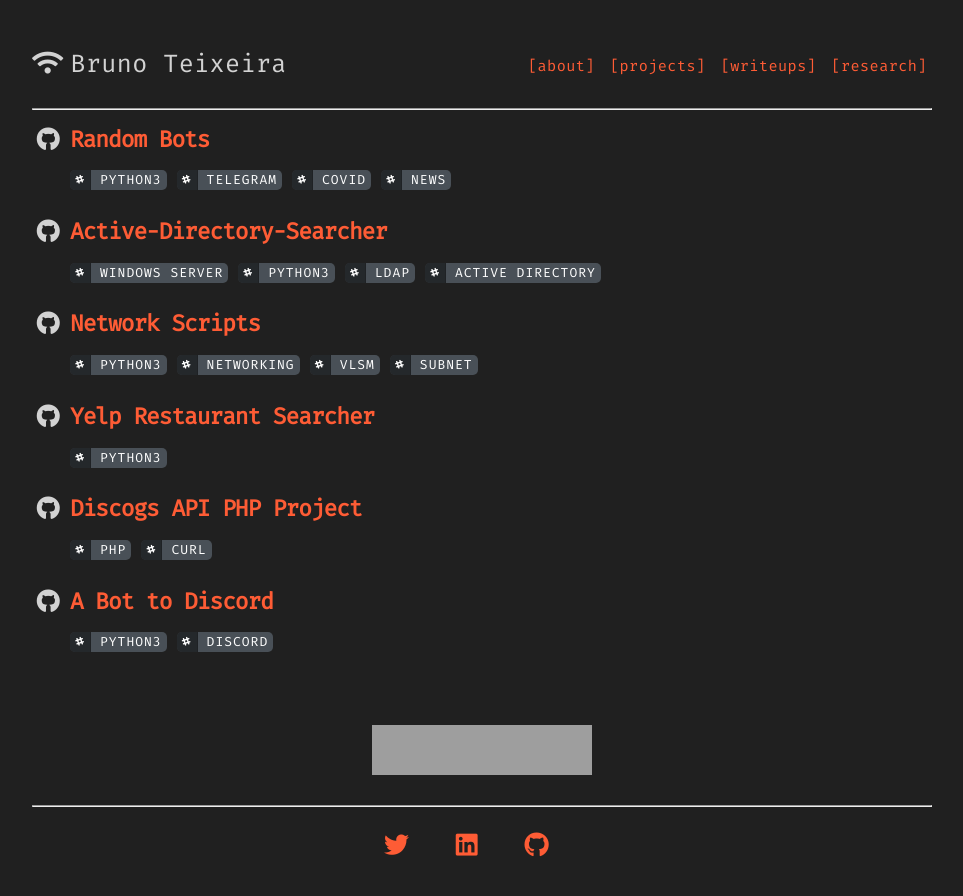
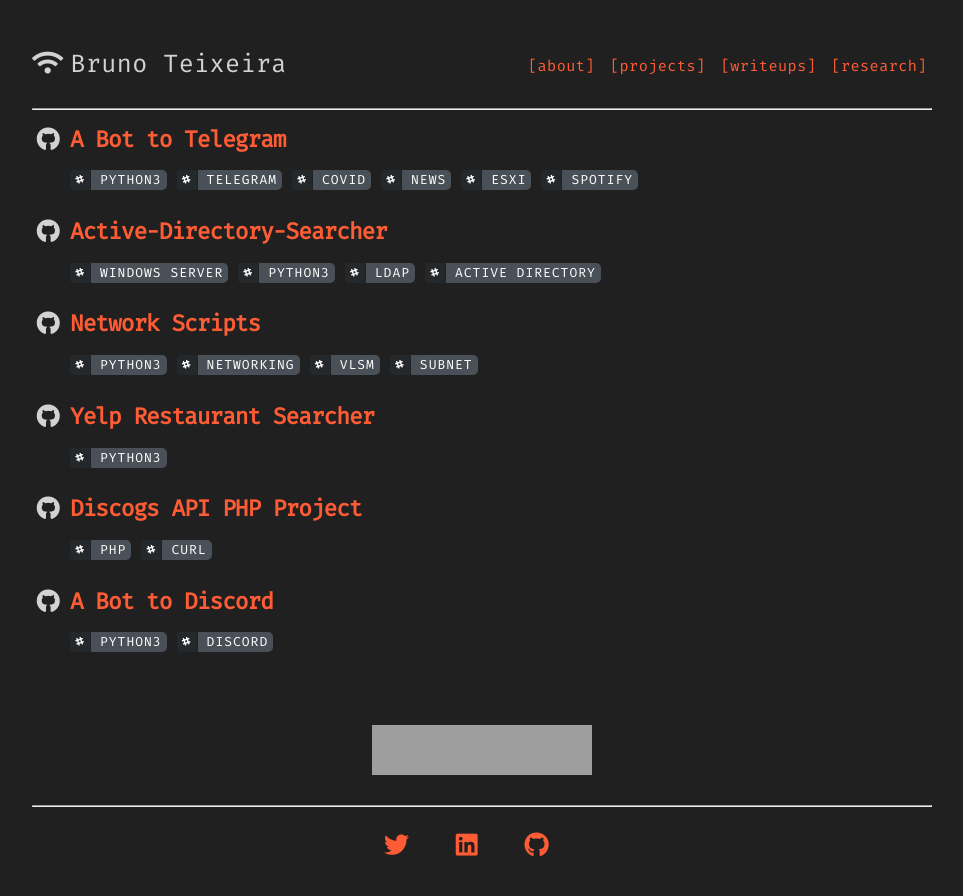
Before and after one commit to BrunoTeixeira1996/BrunoTeixeira1996.github.io, a Jekyll site: the page built from projects/index.html, in a window 1280 px wide, cut to the strip 0-896 px from the top of the page. Shown: the whole strip, without its empty margins (158-1121 px from the left). Built offline with Jekyll 4.4.1, drawn with Linux system fonts in a browser that asks for light colours; nearby versions of some CDN libraries; the list of posts is cut into pages by our own code; grey boxes are pictures that could not be loaded.

Commit message:
changed a repo

```diff
--- a/_data/projects.yml
+++ b/_data/projects.yml
@@ -1,7 +1,7 @@
 projects:
-  - title: Random Bots
-    link : "https://github.com/BrunoTeixeira1996/random_bots"
-    tags : [Python3, Telegram, Covid, News]
+  - title: A Bot to Telegram
+    link : "https://github.com/BrunoTeixeira1996/TelegramBot"
+    tags : [Python3, Telegram, Covid, News, ESXi, Spotify]
 
   - title: Active-Directory-Searcher
     link: "https://github.com/BrunoTeixeira1996/Active-Directory-Searcher"
```
